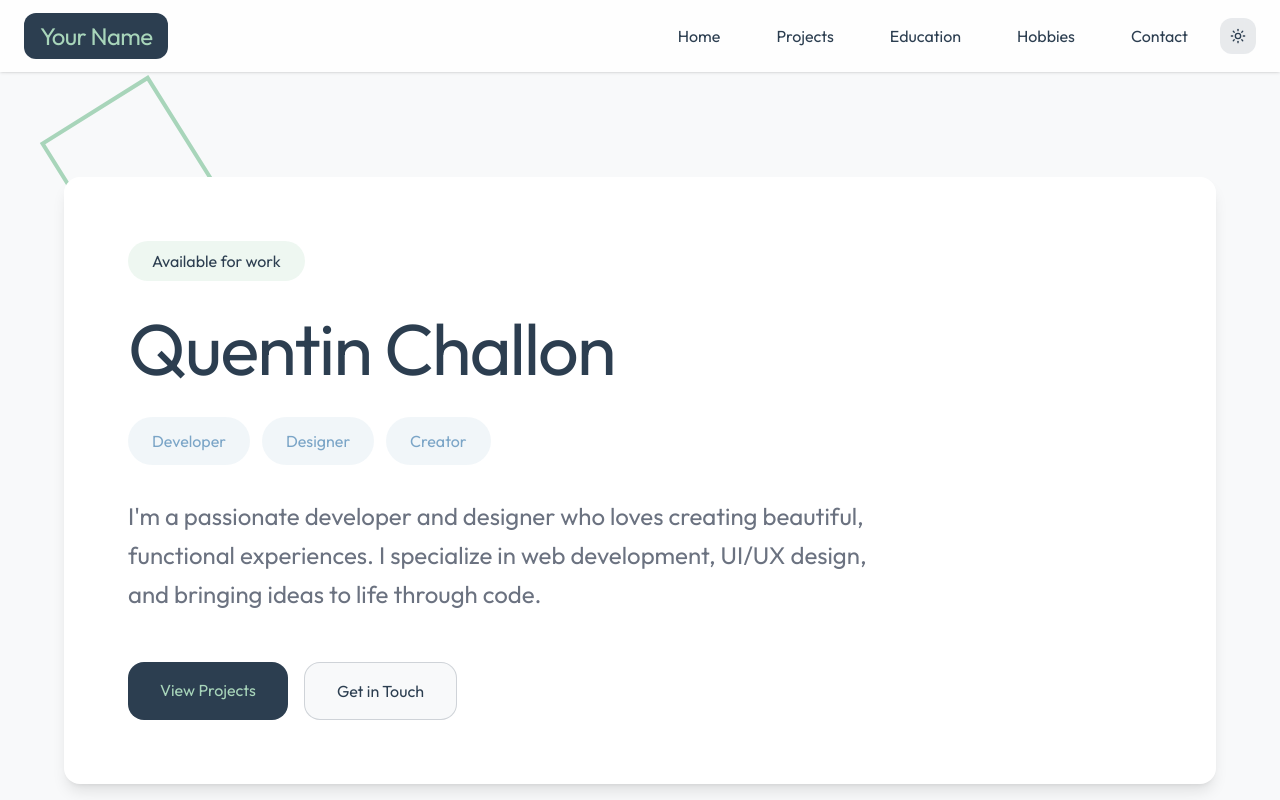
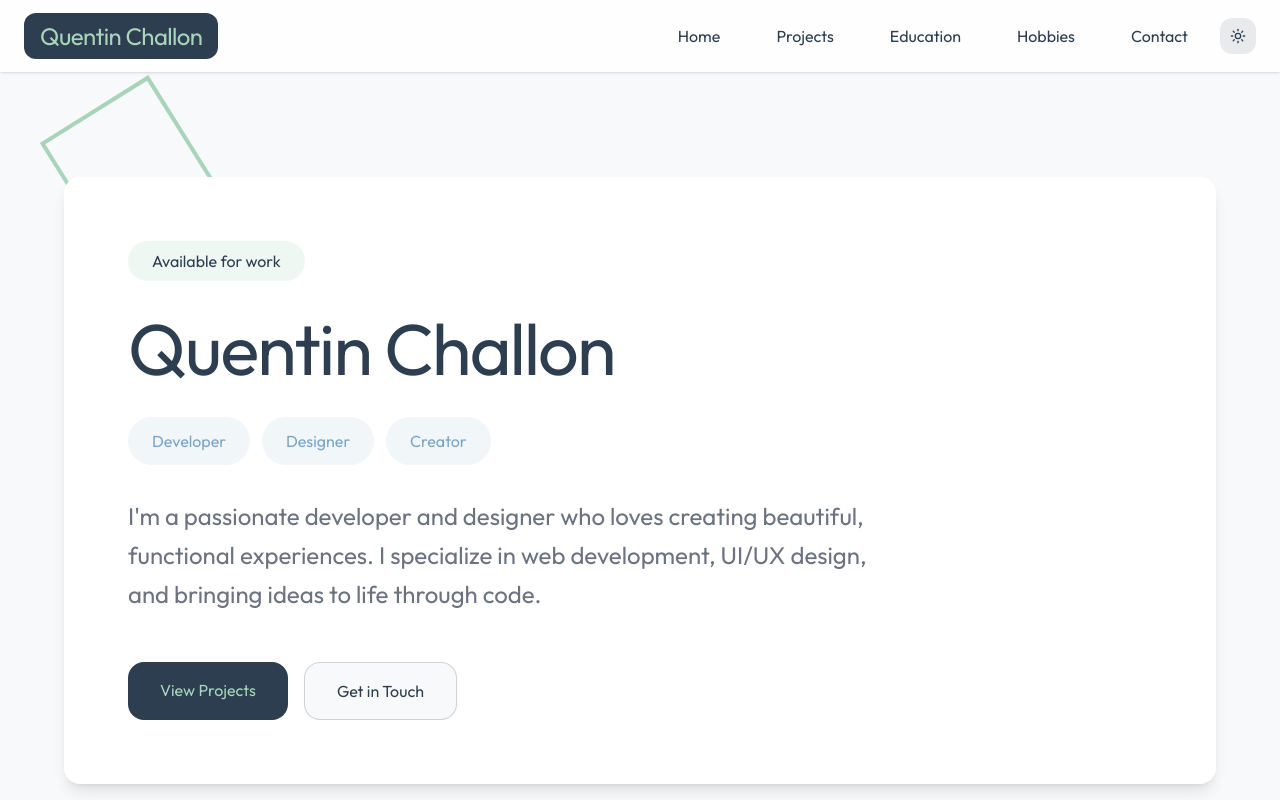
Before and after one commit to chaquentin/porfolio, a React (Vite) app: page / in a window 1280 px wide. Shown: the top 800 px of the page. Built offline with nearby package versions, Linux system fonts and the light colour scheme; the HTML template or start-up script is replaced by a standard one.

Commit message:
fix: change name into the main button

```diff
--- a/index.html
+++ b/index.html
@@ -3,7 +3,7 @@
   <head>
     <meta charset="UTF-8" />
     <meta name="viewport" content="width=device-width, initial-scale=1.0" />
-    <title>Brutalist Portfolio Website</title>
+    <title>Quentin Challon</title>
   </head>
 
   <body>
--- a/src/components/Navigation.tsx
+++ b/src/components/Navigation.tsx
@@ -25,7 +25,7 @@ export function Navigation() {
         <div className="flex items-center justify-between">
           <a href="#" className="text-2xl tracking-tight">
             <span className="bg-primary text-secondary dark:bg-[#2C3E50] dark:text-secondary px-4 py-2 rounded-lg">
-              Your Name
+              Quentin Challon
             </span>
           </a>
 
```
